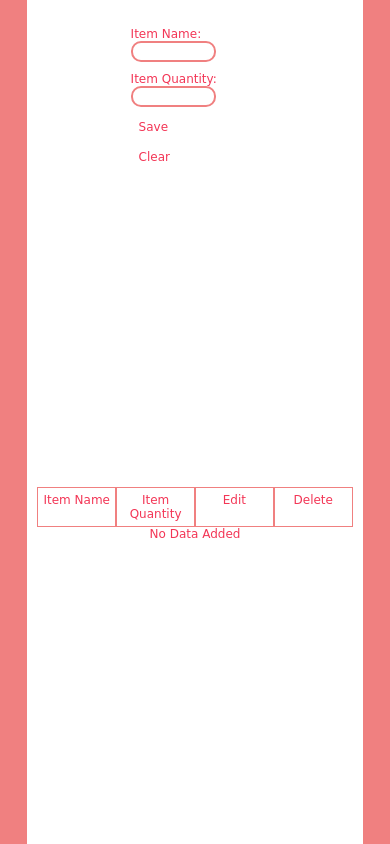
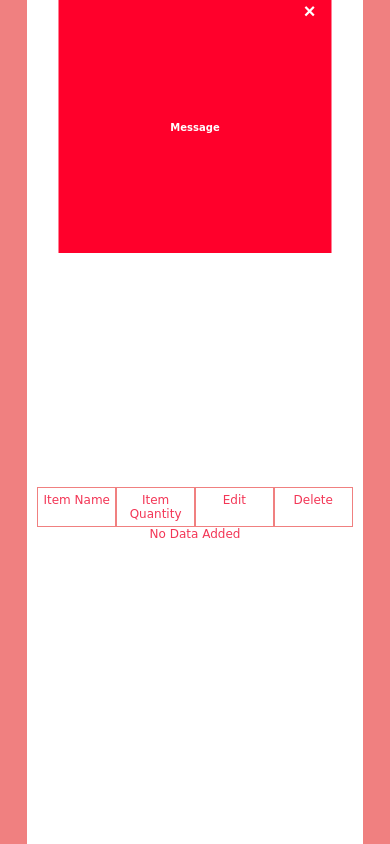
Before and after one commit to NinadPRDXN/local-storage, a plain HTML site: page index.html in a window 390 px wide. Drawn offline with Linux system fonts and the light colour scheme.

Commit message:
Changes in media queries

```diff
--- a/assets/css/style.css
+++ b/assets/css/style.css
@@ -130,7 +130,7 @@ li {
   width: 100%;
   height: 100%;
   position: absolute;
-  transform: translateY(-100%);
+  /* transform: translateY(-100%); */
   transition: all 1s ease;
 }
 
@@ -315,6 +315,19 @@ ul li button:hover {
     min-width: 320px;
   }
 
+  .modal_content {
+    width: 70%;
+  }
+
+  .close_btn {
+    font-size: 20px;
+  }
+
+  .modal_message {
+    width: 80%;
+    font-size: 10px;
+  }
+
   .form .wrapper {
     flex-wrap: wrap;
     text-align: left;
```
